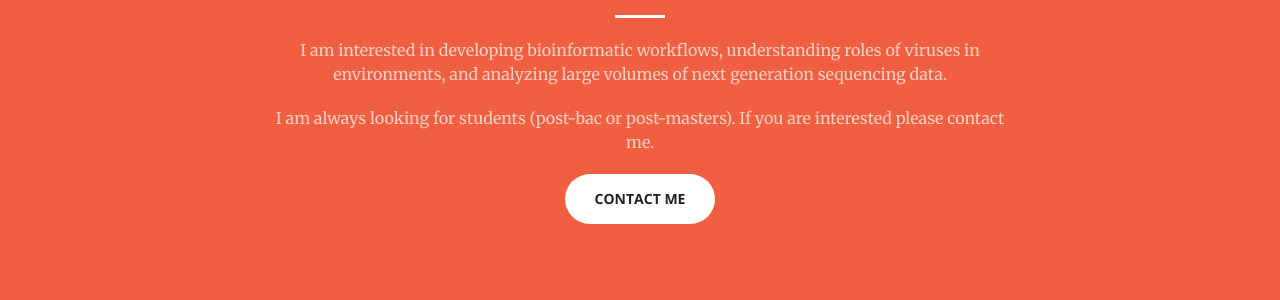
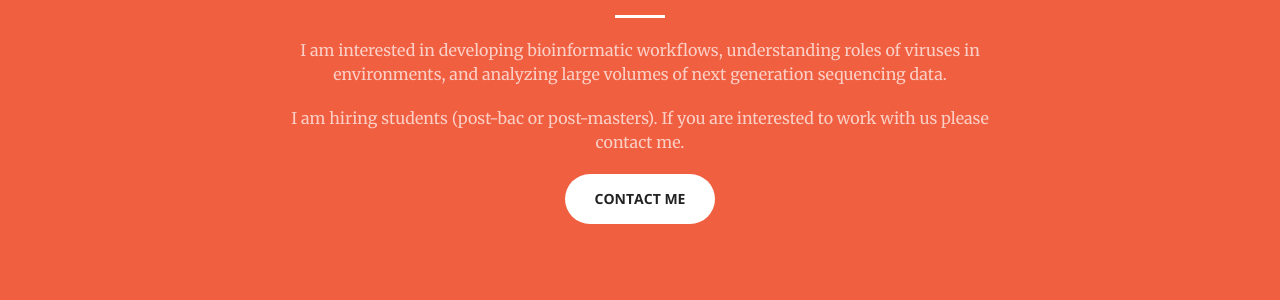
Before and after one commit to mshakya/mshakya.github.io, a Jekyll site: the page built from index.html, in a window 1280 px wide and 900 px high, scrolled down 886 px. Shown: the part 152-452 px from the top of the window. Built offline with Jekyll 4.4.1, drawn with Linux system fonts in a browser that asks for light colours; some web fonts are replaced.

Commit message:
minor change

```diff
--- a/_includes/call-to-action.html
+++ b/_includes/call-to-action.html
@@ -6,7 +6,7 @@
 
                 <hr class="light">
                 <p class="text-faded">I am interested in developing bioinformatic workflows, understanding roles of viruses in environments, and analyzing large volumes of next generation sequencing data.</p>
-                <p class="text-faded">I am always looking for students (post-bac or post-masters). If you are interested please contact me.</p>
+                <p class="text-faded">I am hiring students (post-bac or post-masters). If you are interested to work with us please contact me.</p>
                 <!-- <p class="text-faded">Los Alamos, NM 87545</p> -->
 
                 <a href="#contact" class="btn btn-default btn-xl">Contact me</a>
```
